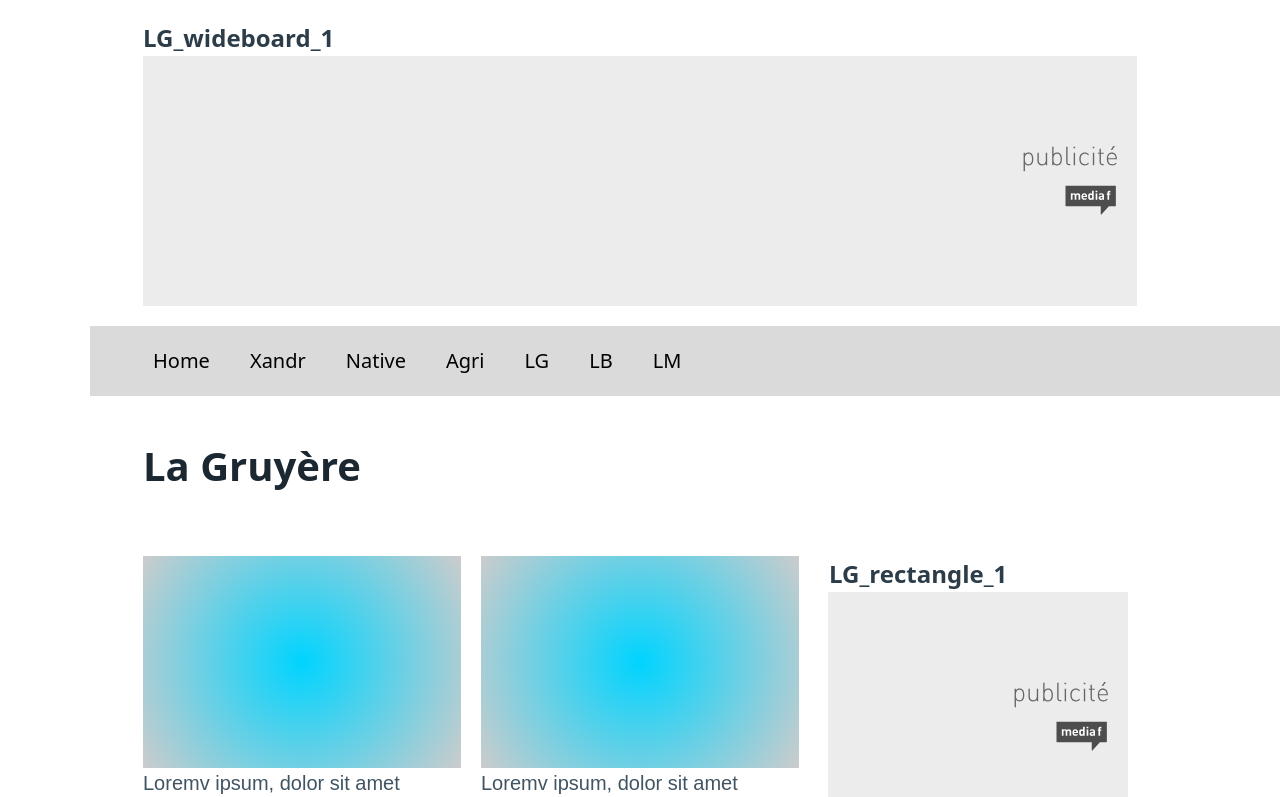
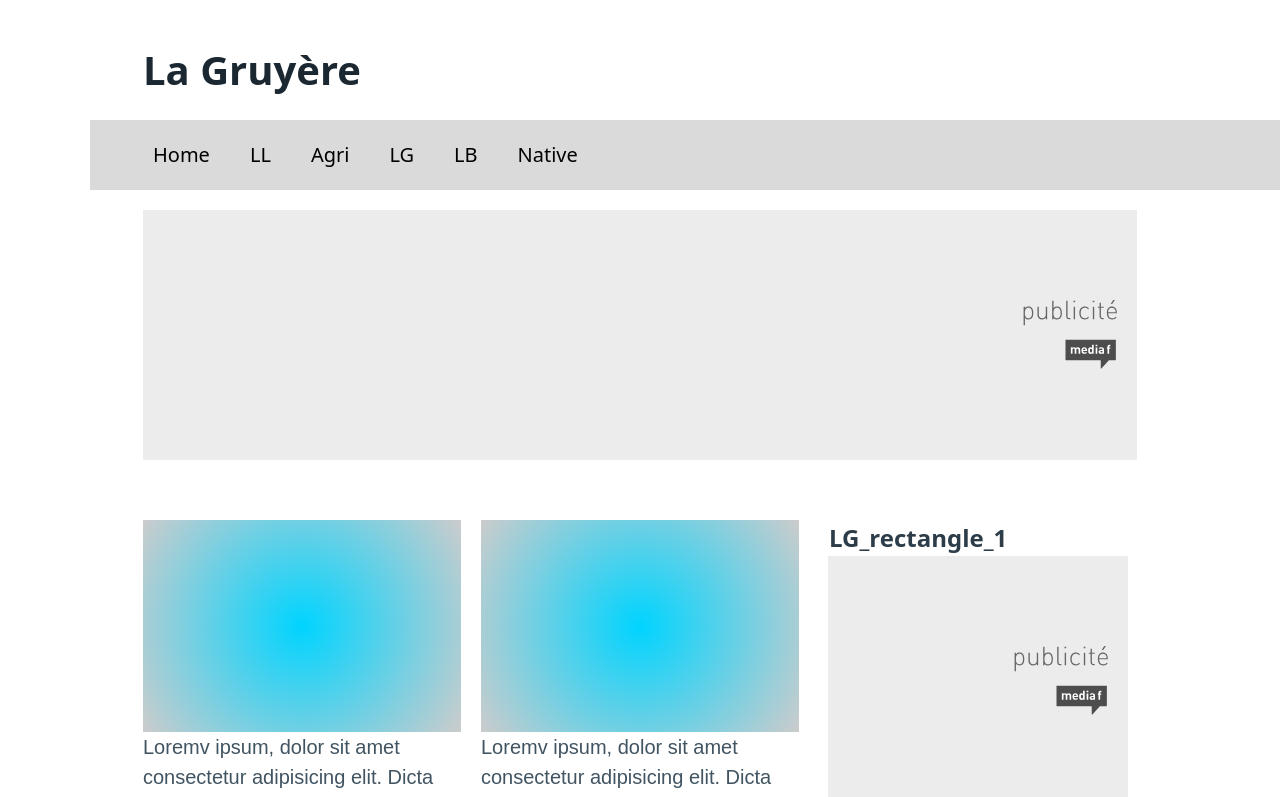
Before and after one commit to media-f/nextads, a Next.js app: page /lagruyere in a window 1280 px wide. Shown: the top 797 px of the page. Built offline with nearby package versions, Linux system fonts and the light colour scheme; a web font is replaced by a local one.

Commit message:
Mise à jour des titres des pages et modification des liens dans le composant Menu pour une meilleure clarté

```diff
--- a/components/menu.jsx
+++ b/components/menu.jsx
@@ -8,13 +8,11 @@ export default function Menu(props) {
             :
             <ul>
                 <li><Link href="/?adpreview=test">Home</Link></li>
-                <li><Link href="/xandr?adpreview=test">Xandr</Link></li>
-                <li><Link href="/native?adpreview=test">Native</Link></li>
-                {/* <li><Link href="/yaleo?adpreview=test">Yaleo</Link></li> */}
+                <li><Link href="/xandr?adpreview=test">LL</Link></li>
                 <li><Link href="/agri">Agri</Link></li>
                 <li><Link href="/lagruyere">LG</Link></li>
                 <li><Link href="/labroye">LB</Link></li>
-                <li><Link href="/lemessager">LM</Link></li>
+                <li><Link href="/native?adpreview=test">Native</Link></li>
             </ul>
         }
     </nav>
--- a/pages/lagruyere.jsx
+++ b/pages/lagruyere.jsx
@@ -81,16 +81,16 @@ export default function LG() {
   return (
     <>
       <section>
-        <h3>LG_wideboard_1</h3>
+
+
+        <h1>La Gruyère</h1>
+
+        <Menu></Menu>
+
         <div
           id="LG_wideboard_1"
           className="adslot adslot__LG wideboard"
         ></div>
-
-
-        <Menu></Menu>
-
-        <h1>La Gruyère</h1>
 
         <Columns>
           <h3>LG_rectangle_1</h3>
--- a/pages/xandr.jsx
+++ b/pages/xandr.jsx
@@ -12,7 +12,7 @@ export default function Xandr() {
   return (
     <>
       <section>
-        <h1>Xandr</h1>
+        <h1>La Liberté - Audienzz</h1>
 
         <Menu></Menu>
 
```
Also changed, not shown: pages/labroye.jsx (+3 -5 lines).
